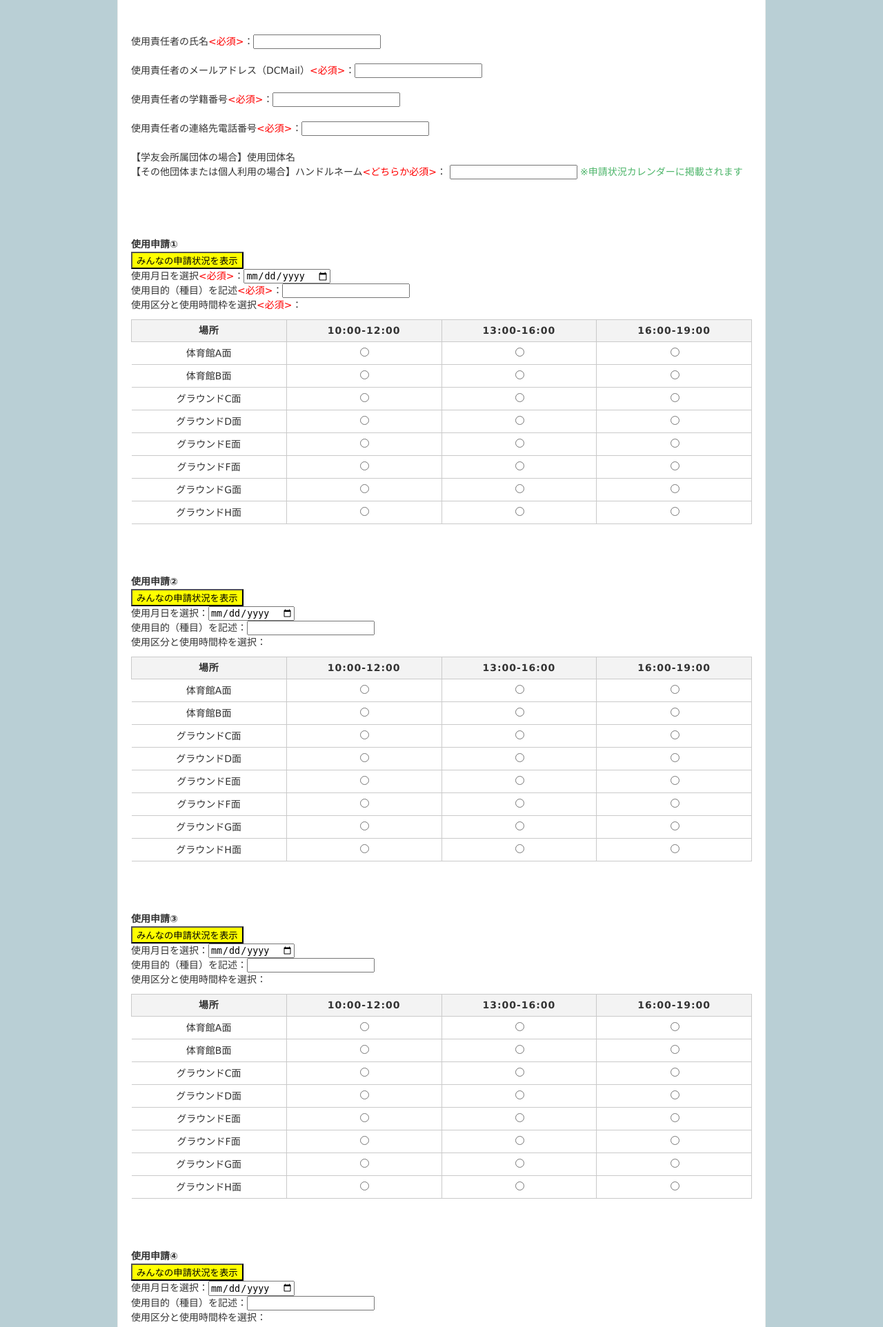
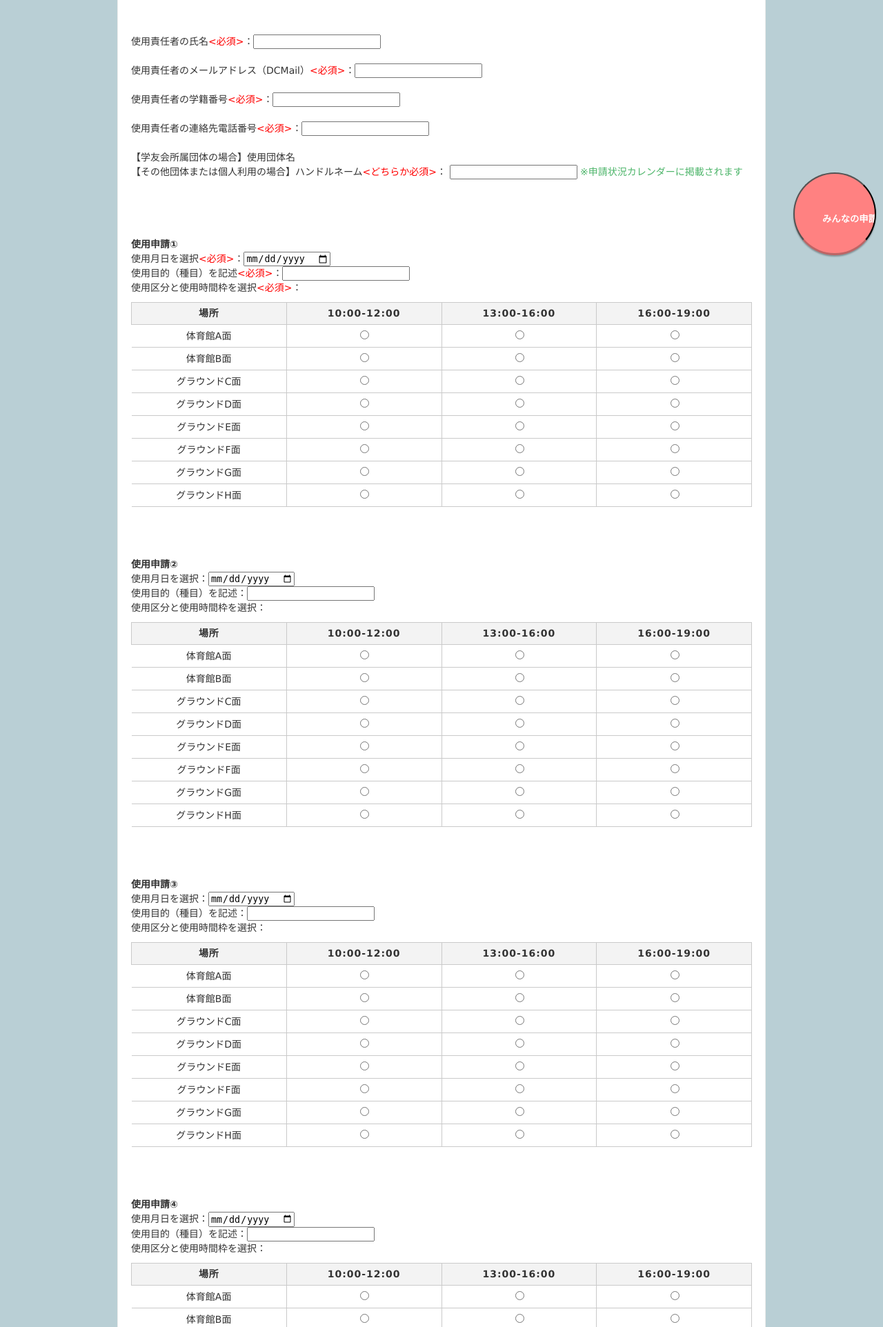
Before and after one commit to Kitsuya0828/BookingBears, a PHP site: page /normal_form.html in a window 1280 px wide. Shown: the part 420-2344 px from the top of the page at 69% size. Run offline with PHP 8.4, Linux system fonts and the light colour scheme.

Commit message:
make it better

```diff
--- a/normal_form.html
+++ b/normal_form.html
@@ -301,8 +301,7 @@
 
                     <br><br><br>
                     <big><b>使用申請①</b></big><br>
-                    <input type="button" id="show" value="みんなの申請状況を表示" style="background-color:yellow;">
-                    <br>
+                    <input type="button" class="btn-circle-3d" id="show" value="みんなの申請状況を表示">
                     <label for="date1">使用月日を選択<span style="color: #ff0000"><必須></span>：</label><input name="date1" type="date" required><br>
                     <label for="purpose1">使用目的（種目）を記述<span style="color: #ff0000"><必須></span>：</label><input name="purpose1" type="text" required><br>
                     <label>使用区分と使用時間枠を選択<span style="color: #ff0000"><必須></span>：</label>
@@ -369,8 +368,6 @@
 
                     <br><br><br>
                     <big><b>使用申請②</b></big><br>
-                    <input type="button" id="show" value="みんなの申請状況を表示" style="background-color:yellow;">
-                    <br>
                     <label for="date2">使用月日を選択：</label><input name="date2" type="date" required><br>
                     <label for="purpose2">使用目的（種目）を記述：</label><input name="purpose2" type="text" required><br>
                     <label>使用区分と使用時間枠を選択：</label>
@@ -437,8 +434,6 @@
 
                     <br><br><br>
                     <big><b>使用申請③</b></big><br>
-                    <input type="button" id="show" value="みんなの申請状況を表示" style="background-color:yellow;">
-                    <br>
                     <label for="date3">使用月日を選択：</label><input name="date3" type="date" required><br>
                     <label for="purpose3">使用目的（種目）を記述：</label><input name="purpose3" type="text" required><br>
                     <label>使用区分と使用時間枠を選択：</label>
@@ -505,8 +500,6 @@
 
                     <br><br><br>
                     <big><b>使用申請④</b></big><br>
-                    <input type="button" id="show" value="みんなの申請状況を表示" style="background-color:yellow;">
-                    <br>
                     <label for="date4">使用月日を選択：</label><input name="date4" type="date" required><br>
                     <label for="purpose4">使用目的（種目）を記述：</label><input name="purpose4" type="text" required><br>
                     <label>使用区分と使用時間枠を選択：</label>
@@ -573,8 +566,6 @@
 
                     <br><br><br>
                     <big><b>使用申請⑤</b></big><br>
-                    <input type="button" id="show" value="みんなの申請状況を表示" style="background-color:yellow;">
-                    <br>
                     <label for="date5">使用月日を選択：</label><input name="date5" type="date" required><br>
                     <label for="purpose5">使用目的（種目）を記述：</label><input name="purpose5" type="text" required><br>
                     <label>使用区分と使用時間枠を選択：</label>
@@ -687,7 +678,7 @@
 <!-- ポップアップ -->
 <div id="popup">
     <iframe src="https://calendar.google.com/calendar/embed?height=600&amp;wkst=1&amp;bgcolor=%23ffffff&amp;ctz=Asia%2FTokyo&amp;src=Yzg1ZDRhdW9qZWMwbDgzczk4b3YwYmgzNzRAZ3JvdXAuY2FsZW5kYXIuZ29vZ2xlLmNvbQ&amp;src=OHYya2VmNzkxczdicnVubDczYjk3ZnBhM3NAZ3JvdXAuY2FsZW5kYXIuZ29vZ2xlLmNvbQ&amp;src=cmduZDRyMjYydG1qZW45N2plZTNpZmpqZDBAZ3JvdXAuY2FsZW5kYXIuZ29vZ2xlLmNvbQ&amp;src=dWVndXF0MTkyYW4wbWVsYmJuYTI3dTVvYTRAZ3JvdXAuY2FsZW5kYXIuZ29vZ2xlLmNvbQ&amp;src=YTc4cmFnZ2o2NnViZjF0amNoN3ZwYWxwZGdAZ3JvdXAuY2FsZW5kYXIuZ29vZ2xlLmNvbQ&amp;src=aXE0cnRpamhmYXBibHVxcGNrYzVuaHRzMHNAZ3JvdXAuY2FsZW5kYXIuZ29vZ2xlLmNvbQ&amp;color=%239E69AF&amp;color=%23AD1457&amp;color=%23795548&amp;color=%237986CB&amp;color=%23F4511E&amp;color=%23D50000&amp;title=%E4%BB%AE%E4%BA%88%E7%B4%84" style="border:solid 1px #777" width="800" height="600" frameborder="0" scrolling="no"></iframe>
-    <input type="button" style="background-color:yellow;" id="close" value="閉じる">
+    <input type="button" class="btn-square" id="close" value="閉じる">
 </div>
 
 </body>
--- a/style.css
+++ b/style.css
@@ -358,16 +358,63 @@ font-weight:bold;
 
 #footer .copyright{font-size:11px;}
 
+.btn-circle-3d {
+	display: inline-block;
+	text-decoration: none;
+	background: #ff8181;
+	color: #FFF;
+	width: 120px;
+	height: 120px;
+	line-height: 120px;
+	border-radius: 50%;
+	text-align: center;
+	font-weight: bold;
+	overflow: hidden;
+	box-shadow: 0px 2px 2px rgba(0, 0, 0, 0.29);
+	border-bottom: solid 3px #bd6565;
+	transition: .4s;
+	position: fixed;
+	bottom: 10px;
+	right: 10px;
+	padding: 6px 40px
+  }
+
+  .btn-circle-3d:active {
+	-webkit-transform: translateY(2px);
+	transform: translateY(2px);
+	box-shadow: 0 0 1px rgba(0, 0, 0, 0.15);
+	border-bottom: none;
+	position: fixed;
+	bottom: 10px;
+	right: 10px;
+	padding: 6px 40px
+  }
+
+.btn-square {
+display: inline-block;
+padding: 0.5em 1em;
+text-decoration: none;
+background: #ff8181;/*ボタン色*/
+color: #FFF;
+border-bottom: solid 3px #bd6565;
+border-radius: 3px;
+}
+
+.btn-square:active {
+/*ボタンを押したとき*/
+-webkit-transform: translateY(4px);
+transform: translateY(4px);/*下に動く*/
+border-bottom: none;/*線を消す*/
+}
+
 
 #layer {
     display: none;  /* 初期表示は非表示 */
-    position: absolute;
+    position: fixed;
 	left: 0px;
-	right: 0px;
 	top: 0px;
-	bottom: 0px;
     width: 100%;
-    height: 100%;
+    height: 10000%;
     background-color: black;
     opacity: 0.20;
 }
```
Also changed, not shown: index.html (+0 -9 lines).
